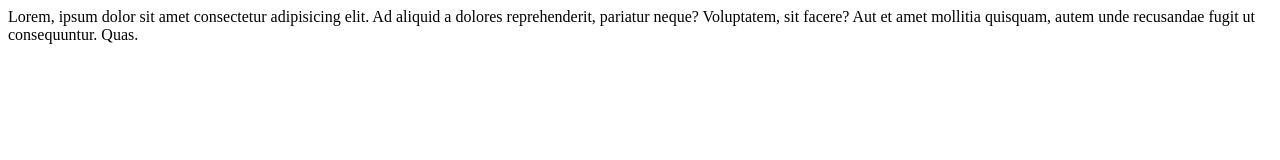
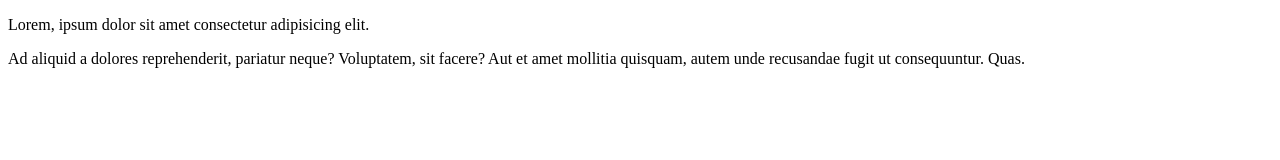
Before and after one commit to meluotii/beetroot2020, a plain HTML site: page index.html in a window 1280 px wide. Drawn offline with Linux system fonts and the light colour scheme.

Commit message:
Update index.html

```diff
--- a/index.html
+++ b/index.html
@@ -8,7 +8,8 @@
 </head>
 
 <body>
-    Lorem, ipsum dolor sit amet consectetur adipisicing elit. Ad aliquid a dolores reprehenderit, pariatur neque?
+    <p>Lorem, ipsum dolor sit amet consectetur adipisicing elit.</p>
+    Ad aliquid a dolores reprehenderit, pariatur neque?
     Voluptatem, sit facere? Aut et amet mollitia quisquam, autem unde recusandae fugit ut consequuntur. Quas.
 </body>
 
```
